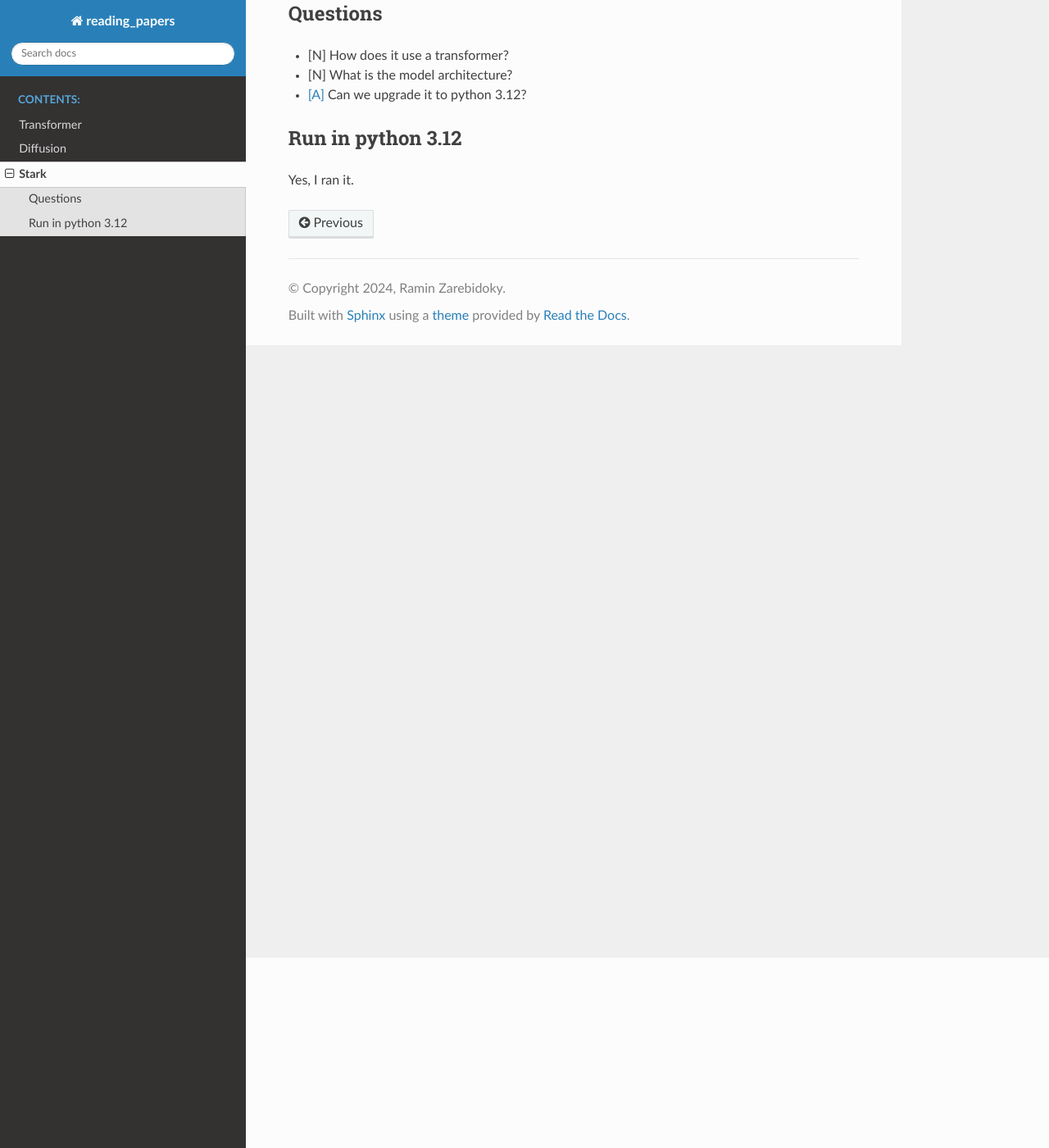
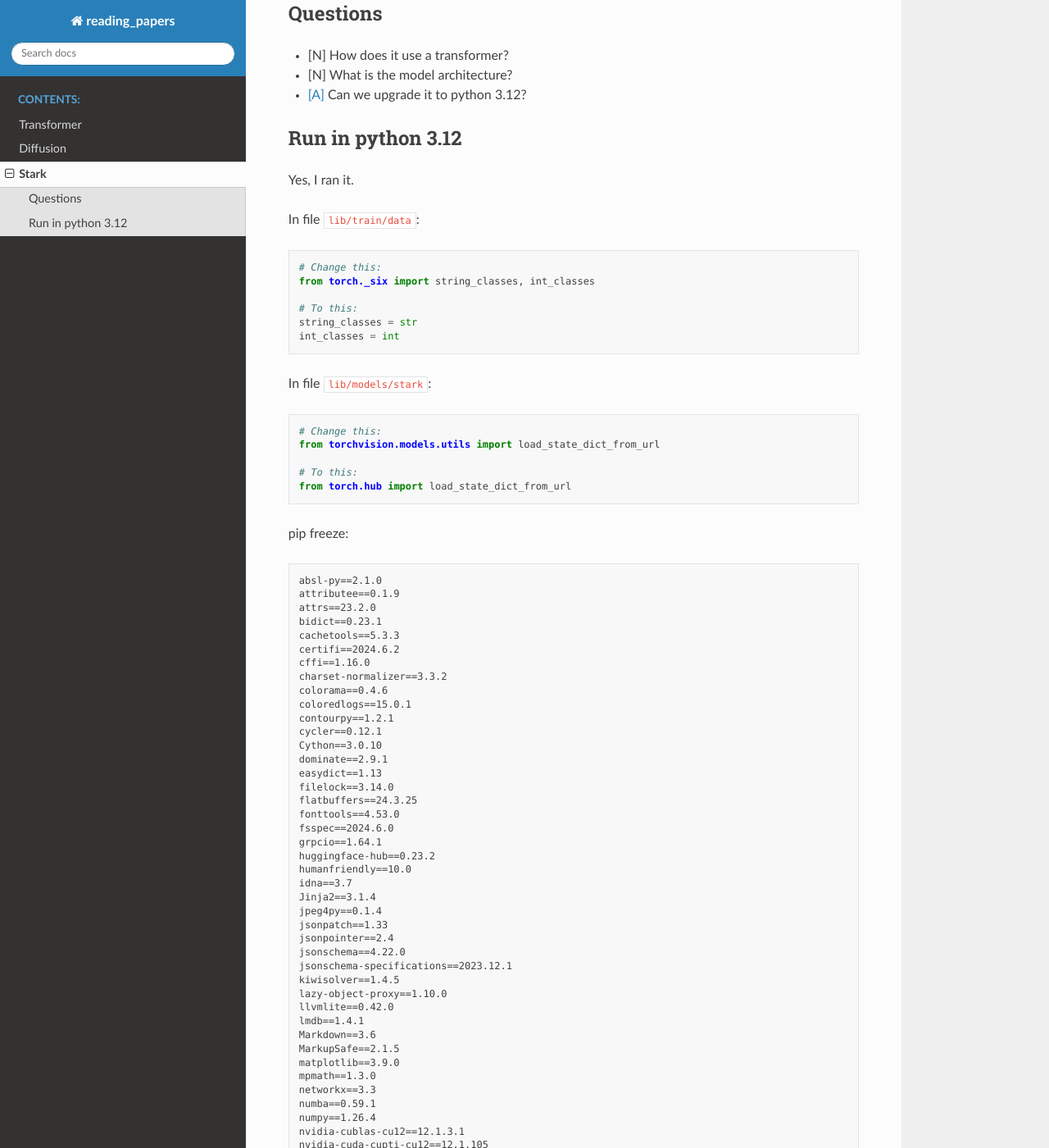
Before and after one commit to LiterallyTheOne/reading_papers, a Sphinx documentation site: the page built from docs/source/vot/stark.rst, in a window 1280 px wide and 1400 px high, scrolled down 232 px. Shown: the whole window at 82% size. Built offline with Sphinx 7.4.7 and the Read the Docs theme 2.0.0, drawn with Linux system fonts in a browser that asks for light colours; some of the changed text lies outside the part shown.

Commit message:
Add the way that I ran it on camera

```diff
--- a/docs/source/vot/stark.rst
+++ b/docs/source/vot/stark.rst
@@ -19,3 +19,126 @@ Run in python 3.12
 ------------------
 
 Yes, I ran it.
+
+In file ``lib/train/data``:
+
+.. code-block:: python
+
+    # Change this:
+    from torch._six import string_classes, int_classes
+
+    # To this:
+    string_classes = str
+    int_classes = int
+
+
+In file ``lib/models/stark``:
+
+.. code-block:: python
+
+    # Change this:
+    from torchvision.models.utils import load_state_dict_from_url
+
+    # To this:
+    from torch.hub import load_state_dict_from_url
+
+
+pip freeze:
+
+.. code-block:: text
+
+    absl-py==2.1.0
+    attributee==0.1.9
+    attrs==23.2.0
+    bidict==0.23.1
+    cachetools==5.3.3
+    certifi==2024.6.2
+    cffi==1.16.0
+    charset-normalizer==3.3.2
+    colorama==0.4.6
+    coloredlogs==15.0.1
+    contourpy==1.2.1
+    cycler==0.12.1
+    Cython==3.0.10
+    dominate==2.9.1
+    easydict==1.13
+    filelock==3.14.0
+    flatbuffers==24.3.25
+    fonttools==4.53.0
+    fsspec==2024.6.0
+    grpcio==1.64.1
+    huggingface-hub==0.23.2
+    humanfriendly==10.0
+    idna==3.7
+    Jinja2==3.1.4
+    jpeg4py==0.1.4
+    jsonpatch==1.33
+    jsonpointer==2.4
+    jsonschema==4.22.0
+    jsonschema-specifications==2023.12.1
+    kiwisolver==1.4.5
+    lazy-object-proxy==1.10.0
+    llvmlite==0.42.0
+    lmdb==1.4.1
+    Markdown==3.6
+    MarkupSafe==2.1.5
+    matplotlib==3.9.0
+    mpmath==1.3.0
+    networkx==3.3
+    numba==0.59.1
+    numpy==1.26.4
+    nvidia-cublas-cu12==12.1.3.1
+    nvidia-cuda-cupti-cu12==12.1.105
+    nvidia-cuda-nvrtc-cu12==12.1.105
+    nvidia-cuda-runtime-cu12==12.1.105
+    nvidia-cudnn-cu12==8.9.2.26
+    nvidia-cufft-cu12==11.0.2.54
+    nvidia-curand-cu12==10.3.2.106
+    nvidia-cusolver-cu12==11.4.5.107
+    nvidia-cusparse-cu12==12.1.0.106
+    nvidia-nccl-cu12==2.20.5
+    nvidia-nvjitlink-cu12==12.5.40
+    nvidia-nvtx-cu12==12.1.105
+    onnx==1.16.1
+    onnxruntime-gpu==1.18.0
+    opencv-python==4.10.0.82
+    ordered-set==4.1.0
+    packaging==24.0
+    pandas==2.2.2
+    phx-class-registry==4.1.0
+    pillow==10.3.0
+    protobuf==4.25.3
+    pycocotools==2.0.7
+    pycparser==2.22
+    PyLaTeX==1.4.2
+    pyparsing==3.1.2
+    python-dateutil==2.9.0.post0
+    pytz==2024.1
+    PyYAML==6.0.1
+    referencing==0.35.1
+    requests==2.32.3
+    rpds-py==0.18.1
+    safetensors==0.4.3
+    scipy==1.13.1
+    setuptools==69.5.1
+    six==1.16.0
+    sympy==1.12.1
+    tb-nightly==2.17.0a20240604
+    tensorboard-data-server==0.7.2
+    tikzplotlib==0.10.1
+    timm==1.0.3
+    torch==2.3.0
+    torchvision==0.18.0
+    tornado==6.4
+    tqdm==4.66.4
+    typing_extensions==4.12.1
+    tzdata==2024.1
+    urllib3==2.2.1
+    visdom==0.2.4
+    vot-toolkit @ git+https://github.com/votchallenge/vot-toolkit-python@0abc8e537ca8c94bf898abae0217529daa272e7d
+    vot-trax==4.0.2
+    webcolors==1.13
+    websocket-client==1.8.0
+    Werkzeug==3.0.3
+    wheel==0.43.0
+    yacs==0.1.8
```
